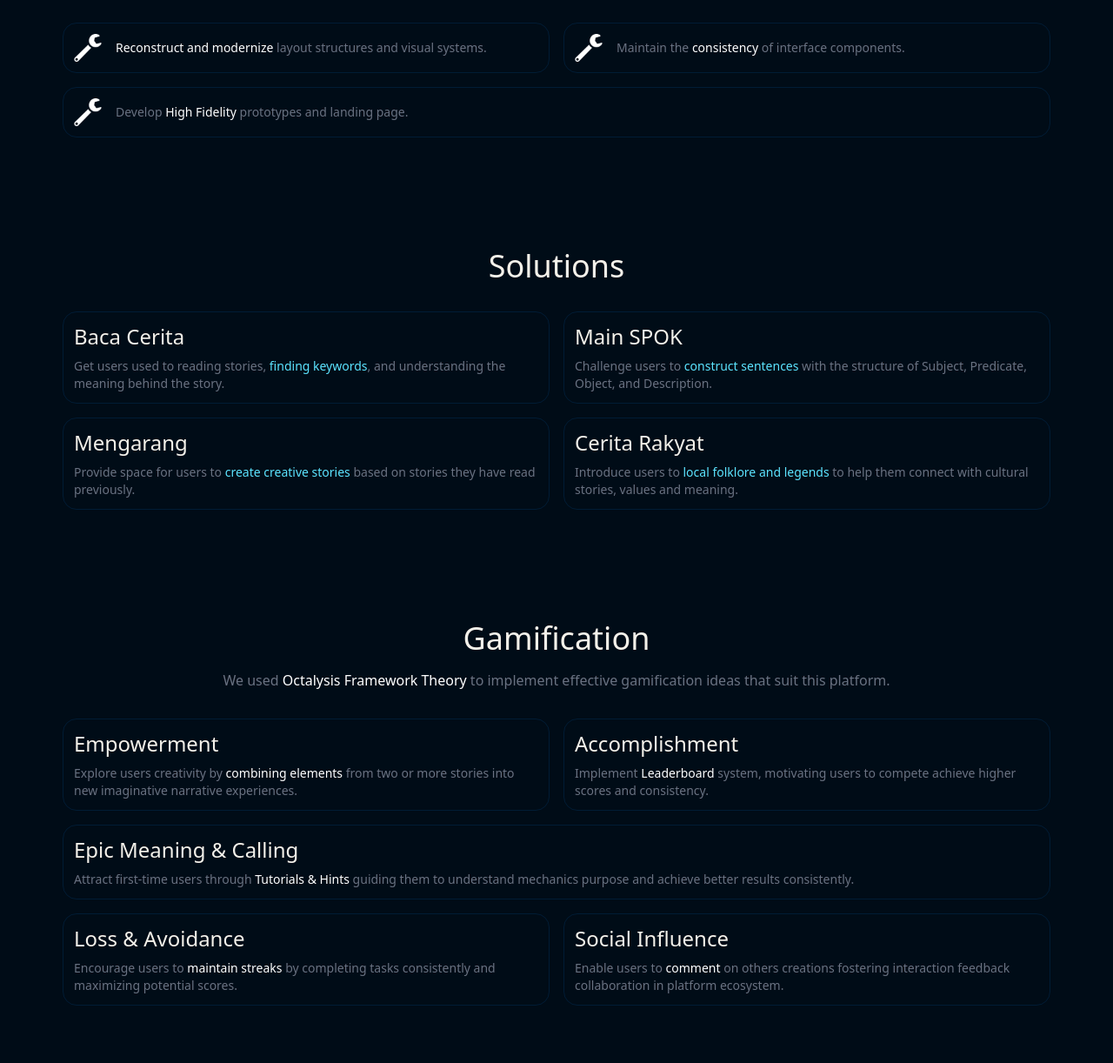
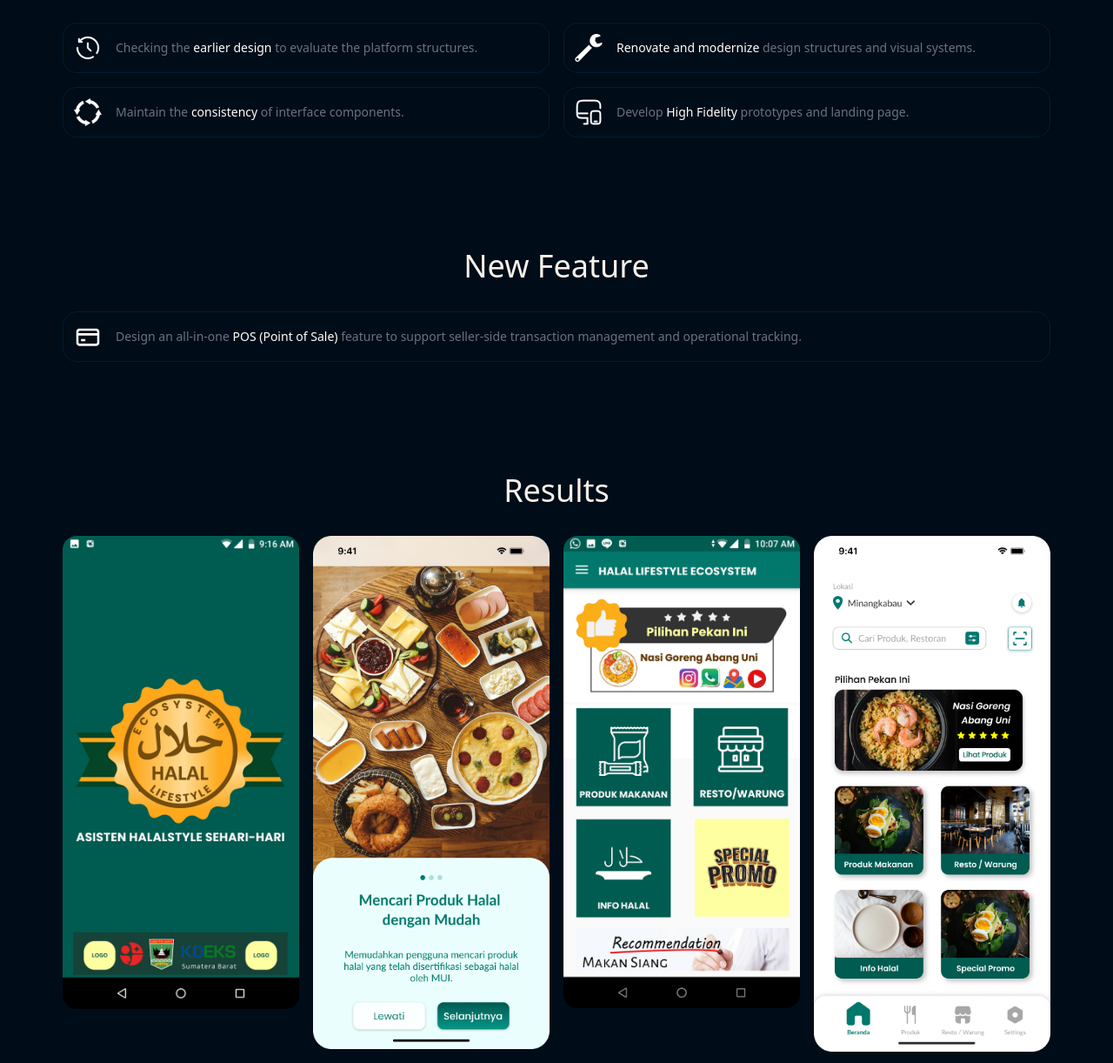
Before and after one commit to azkadoo/tailwind-experiments, a website: page sehal.html in a window 1280 px wide. Shown: the part 717-1939 px from the top of the page at 87% size. Drawn offline with Linux system fonts and the light colour scheme.

Commit message:
update: complete details (lenka, sehal)

```diff
--- a/sehal.html
+++ b/sehal.html
@@ -51,88 +51,56 @@
             <!-- 3 Pain Points List -->
             <div class="w-full p-6 md:p-8 grid grid-cols-2 gap-4 rounded-4xl">
                 <div class="col-span-1 p-3 flex items-center gap-4 rounded-2xl border border-spacing-0.5 border-[#001c35] hover:border-white transition-all delay-50 duration-300 ease-in-out">
-                    <img src="img/wrench-2-svgrepo.png" alt="wrench" class="max-w-8">
-                    <p class="text-sm text-gray-500"><span class="text-white">Reconstruct and modernize</span> layout structures and visual systems.</p>
+                    <img src="img/history-svgrepo.png" alt="history" class="max-w-8">
+                    <p class="text-sm text-gray-500">Checking the <span class="text-white">earlier design</span> to evaluate the platform structures.</p>
                 </div>
                 <div class="col-span-1 p-3 flex items-center gap-4 rounded-2xl border border-spacing-0.5 border-[#001c35] hover:border-white transition-all delay-50 duration-300 ease-in-out">
                     <img src="img/wrench-2-svgrepo.png" alt="wrench" class="max-w-8">
+                    <p class="text-sm text-gray-500"><span class="text-white">Renovate and modernize</span> design structures and visual systems.</p>
+                </div>
+                <div class="col-span-1 p-3 flex items-center gap-4 rounded-2xl border border-spacing-0.5 border-[#001c35] hover:border-white transition-all delay-50 duration-300 ease-in-out">
+                    <img src="img/circular-arrows-svgrepo.png" alt="circular-arrows" class="max-w-8">
                     <p class="text-sm text-gray-500">Maintain the <span class="text-white">consistency</span> of interface components.</p>
                 </div>
-                <div class="col-span-2 p-3 flex items-center gap-4 rounded-2xl border border-spacing-0.5 border-[#001c35] hover:border-white transition-all delay-50 duration-300 ease-in-out">
-                    <img src="img/wrench-2-svgrepo.png" alt="wrench" class="max-w-8">
+                <div class="col-span-1 p-3 flex items-center gap-4 rounded-2xl border border-spacing-0.5 border-[#001c35] hover:border-white transition-all delay-50 duration-300 ease-in-out">
+                    <img src="img/monitor-smartphone-svgrepo.png" alt="monitor-smartphone" class="max-w-8">
                     <p class="text-sm text-gray-500">Develop <span class="text-white">High Fidelity</span> prototypes and landing page.</p>
                 </div>
             </div>
         </div>
-        <!-- Pain Point Section END-->
-        <!-- Solution Section -->
+        <!-- Main Target Section END-->
+        <!-- New Feature Section -->
         <div class="flex-col justify-items-center py-2 mb-20 grid self-center">
-            <p class="text-4xl">Solutions</p>
-            <!-- Features Lists -->
+            <p class="text-4xl">New Feature</p>
+            <!-- Feature List -->
             <div class="w-full p-6 md:p-8 grid grid-cols-2 gap-4 rounded-4xl">
-                <div class="p-3 grid gap-2 rounded-2xl border border-spacing-0.5 border-[#001c35] hover:border-[#5ce4ff] transition-all delay-50 duration-300 ease-in-out">
-                    <p class="text-1xl font-semibold md:font-normal md:text-2xl">Baca Cerita</p>
-                    <p class="text-sm text-gray-500">Get users used to reading stories, <span class="text-[#5ce4ff]">finding keywords</span>, and understanding the meaning behind the story.</p>
-                </div>
-                <div class="rounded-2xl p-3 grid gap-2 border border-spacing-0.5 border-[#001c35] hover:border-[#5ce4ff] transition-all delay-50 duration-300 ease-in-out">
-                    <p class="text-1xl font-semibold md:font-normal md:text-2xl">Main SPOK</p>
-                    <p class="text-sm text-gray-500">Challenge users to <span class="text-[#5ce4ff]">construct sentences</span> with the structure of Subject, Predicate, Object, and Description.</p>
-                </div>
-                <div class="rounded-2xl p-3 grid gap-2 border border-spacing-0.5 border-[#001c35] hover:border-[#5ce4ff] transition-all delay-50 duration-300 ease-in-out">
-                    <p class="text-1xl font-semibold md:font-normal md:text-2xl">Mengarang</p>
-                    <p class="text-sm text-gray-500">Provide space for users to <span class="text-[#5ce4ff]">create creative stories</span> based on stories they have read previously.</p>
-                </div>
-                <div class="rounded-2xl p-3 grid gap-2 border border-spacing-0.5 border-[#001c35] hover:border-[#5ce4ff] transition-all delay-50 duration-300 ease-in-out">
-                    <p class="text-1xl font-semibold md:font-normal md:text-2xl">Cerita Rakyat</p>
-                    <p class="text-sm text-gray-500">Introduce users to <span class="text-[#5ce4ff]">local folklore and legends</span> to help them connect with cultural stories, values and meaning.</p>
+                <div class="col-span-2 p-3 flex items-center gap-4 rounded-2xl border border-spacing-0.5 border-[#001c35] hover:border-white transition-all delay-50 duration-300 ease-in-out">
+                    <img src="img/payment-card-svgrepo.png" alt="payment-card" class="max-w-8">
+                    <p class="text-sm text-gray-500">Design an all-in-one <span class="text-white">POS (Point of Sale)</span> feature to support seller-side transaction management and operational tracking.</p>
                 </div>
             </div>
         </div>
-        <!-- Solution Section END -->
-        <!-- Gamification Section -->
-        <div class="flex-col justify-items-center py-2 mb-20 grid self-center">
-            <p class="text-4xl">Gamification</p>
-            <p class="text-normal text-gray-500 mt-4 text-center">We used <a href="https://yukaichou.com/gamification-examples/octalysis-gamification-framework/" target="_blank"><span class="text-white">Octalysis Framework Theory</span></a> to implement effective gamification ideas that suit this platform.</p>
-            <!-- Implementation Lists -->
-            <div class="w-full p-6 md:p-8 grid grid-cols-2 gap-4 rounded-4xl">
-                <div class="p-3 grid gap-2 rounded-2xl border border-spacing-0.5 border-[#001c35] hover:border-[#5ce4ff] transition-all delay-50 duration-300 ease-in-out">
-                    <p class="text-1xl font-semibold md:font-normal md:text-2xl">Empowerment</p>
-                    <p class="text-sm text-gray-500">Explore users creativity by <span class="text-white">combining elements</span> from two or more stories into new imaginative narrative experiences.</p>
-                </div>
-                <div class="p-3 grid gap-2 rounded-2xl border border-spacing-0.5 border-[#001c35] hover:border-[#5ce4ff] transition-all delay-50 duration-300 ease-in-out">
-                    <p class="text-1xl font-semibold md:font-normal md:text-2xl">Accomplishment</p>
-                    <p class="text-sm text-gray-500">Implement <span class="text-white">Leaderboard</span> system, motivating users to compete achieve higher scores and consistency.</p>
-                </div>
-                <div class="p-3 grid gap-2 col-span-2 rounded-2xl border border-spacing-0.5 border-[#001c35] hover:border-[#5ce4ff] transition-all delay-50 duration-300 ease-in-out">
-                    <p class="text-1xl font-semibold md:font-normal md:text-2xl">Epic Meaning & Calling</p>
-                    <p class="text-sm text-gray-500">Attract first-time users through <span class="text-white">Tutorials & Hints</span> guiding them to understand mechanics purpose and achieve better results consistently.</p>
-                </div>
-                <div class="p-3 grid gap-2 rounded-2xl border border-spacing-0.5 border-[#001c35] hover:border-[#5ce4ff] transition-all delay-50 duration-300 ease-in-out">
-                    <p class="text-1xl font-semibold md:font-normal md:text-2xl">Loss & Avoidance</p>
-                    <p class="text-sm text-gray-500">Encourage users to <span class="text-white">maintain streaks</span> by completing tasks consistently and maximizing potential scores.</p>
-                </div>
-                <div class="p-3 grid gap-2 rounded-2xl border border-spacing-0.5 border-[#001c35] hover:border-[#5ce4ff] transition-all delay-50 duration-300 ease-in-out">
-                    <p class="text-1xl font-semibold md:font-normal md:text-2xl">Social Influence</p>
-                    <p class="text-sm text-gray-500">Enable users to <span class="text-white">comment</span> on others creations fostering interaction feedback collaboration in platform ecosystem.</p>
-                </div>
+        <!-- New Feature Section END -->
+        <!-- Results Section -->
+        <div class="flex-col justify-items-center py-2 mb-29 grid self-center">
+            <p class="text-4xl">Results</p>
+            <!-- Results Pics -->
+            <div class="w-full p-6 md:p-8 grid grid-cols-4 gap-4 rounded-4xl">
+                <img src="img/sehal-onboard-before.png" alt="sehal-onboard-before" class="grid col-span-2 lg:col-span-1 rounded-2xl">
+                <img src="img/sehal-onboard-after.png" alt="sehal-onboard-after" class="grid col-span-2 lg:col-span-1 rounded-2xl">
+                <img src="img/sehal-home-before.png" alt="sehal-home-before" class="grid col-span-2 lg:col-span-1 rounded-2xl">
+                <img src="img/sehal-home-after.png" alt="sehal-home-after" class="grid col-span-2 lg:col-span-1 rounded-2xl">
+                <img src="img/sehal-product-food-before.png" alt="sehal-product-food-before" class="grid col-span-2 lg:col-span-1 rounded-2xl">
+                <img src="img/sehal-product-food-after.png" alt="sehal-product-food-after" class="grid col-span-2 lg:col-span-1 rounded-2xl">
+                <img src="img/sehal-product-details-before.png" alt="sehal-product-details-before" class="grid col-span-2 lg:col-span-1 rounded-2xl">
+                <img src="img/sehal-product-details-after.png" alt="sehal-product-details-after" class="grid col-span-2 lg:col-span-1 rounded-2xl">
+                <img src="img/sehal-warung-home.png" alt="sehal-warung-home class="grid col-span-2 lg:col-span-1 rounded-2xl">
+                <img src="img/sehal-warung-dashboard.png" alt="sehal-warung-dashboard" class="grid col-span-2 lg:col-span-1 rounded-2xl">
+                <img src="img/sehal-warung-manage.png" alt="sehal-warung-manage" class="grid col-span-2 lg:col-span-1 rounded-2xl">
+                <img src="img/sehal-warung-payment.png" alt="sehal-warung-payment" class="grid col-span-2 lg:col-span-1 rounded-2xl">
             </div>
         </div>
-        <!-- Gamification Section END -->
-        <!-- Result Section -->
-        <div class="flex-col justify-items-center py-2 mb-20 grid self-center">
-            <p class="text-4xl">Results</p>
-            <!-- Mockups Showcase List -->
-            <div class="w-full p-6 md:p-8 grid grid-cols-4 gap-4 rounded-4xl">
-                <img src="img/lenka-landing-page.png" alt="lenka-landing-page" class="grid col-span-2 rounded-2xl">
-                <img src="img/lenka-landing-page-dark.png" alt="lenka-landing-page-dark" class="grid col-span-2 rounded-2xl">
-                <img src="img/lenka-dashboard.png" alt="lenka-dashboard" class="grid col-span-4 rounded-2xl">
-                <img src="img/lenka-baca-cerita.png" alt="lenka-baca-cerita" class="grid col-span-2 lg:col-span-1 rounded-2xl">
-                <img src="img/lenka-baca-cerita-hint.png" alt="lenka-baca-cerita-hint" class="grid col-span-2 lg:col-span-1 rounded-2xl">
-                <img src="img/lenka-spok.jpg" alt="lenka-spok" class="grid col-span-2 lg:col-span-1 rounded-2xl">
-                <img src="img/lenka-mabar.png" alt="lenka-mabar" class="grid col-span-2 lg:col-span-1 rounded-2xl">
-            </div>
-        </div>
-        <!-- Result Section END -->
+        <!-- Results Section END -->
     <!-- Copyright Footer -->
     <section>
       <div class="flex justify-center text-center mb-12 p-12">
```
Also changed, not shown: dist/global.css, img/circular-arrows-svgrepo.png (added), img/history-svgrepo.png (added), img/monitor-smartphone-svgrepo.png (added), img/payment-card-svgrepo.png (added), img/sehal-home-after.png (added), img/sehal-home-before.png (added), img/sehal-onboard-after.png (added), img/sehal-onboard-before.png (added), img/sehal-product-details-after.png (added), img/sehal-product-details-before.png (added), img/sehal-product-food-after.png (added), img/sehal-warung-dashboard.png (added), img/sehal-warung-home.png (added), 2 more files, 1 other file.
